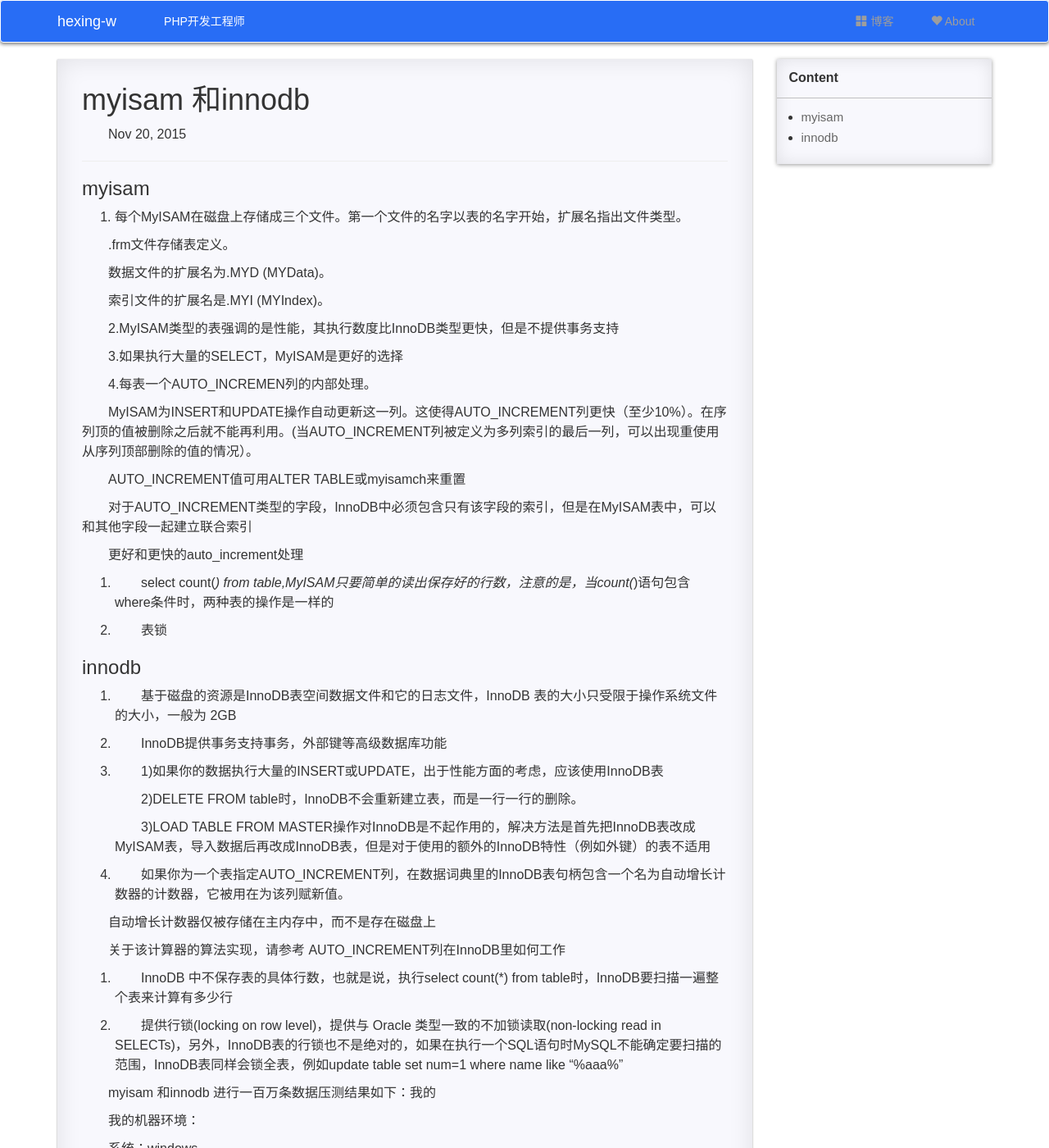
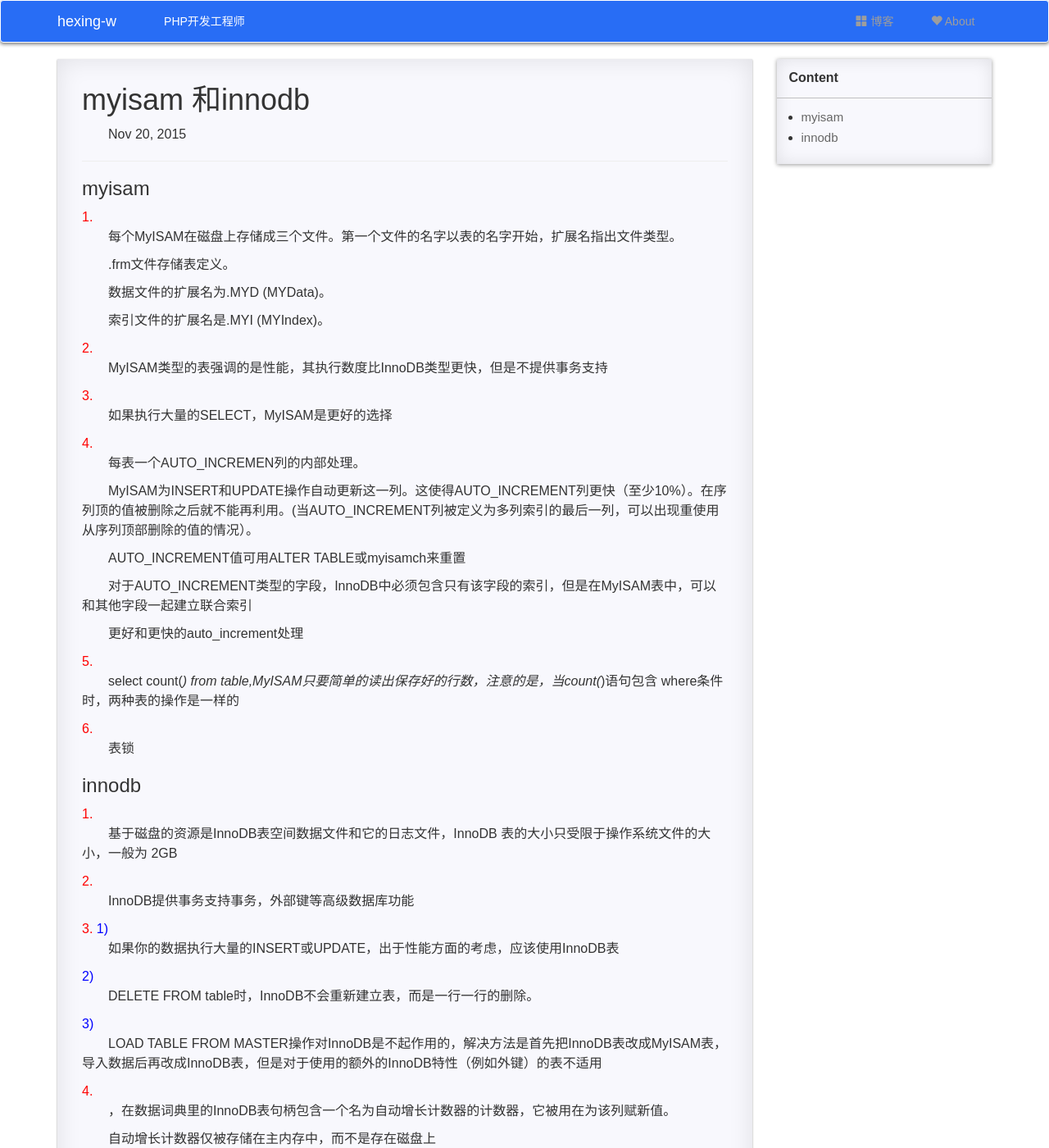
Before and after one commit to hexing-w/hexing-w.github.io, a Jekyll site: the page built from _posts/2015-11-20-myisam和innodb 的比较.md, in a window 1280 px wide and 1400 px high. Shown: the whole window at 82% size. Built offline with Jekyll 4.4.1, drawn with Linux system fonts in a browser that asks for light colours; nearby versions of some CDN libraries; comment, search, counter and statistics services are not loaded; a style sheet for code colours, icons or effects is not loaded.

Commit message:
Update 2015-11-20-myisam和innodb 的比较.md

```diff
--- a/_posts/2015-11-20-myisam和innodb 的比较.md
+++ b/_posts/2015-11-20-myisam和innodb 的比较.md
@@ -10,7 +10,8 @@ excerpt: mysql
 {:toc}
 
 ### myisam
-1. 每个MyISAM在磁盘上存储成三个文件。第一个文件的名字以表的名字开始，扩展名指出文件类型。
+
+<font color="red">1.</font> 每个MyISAM在磁盘上存储成三个文件。第一个文件的名字以表的名字开始，扩展名指出文件类型。
 
   .frm文件存储表定义。
 
@@ -18,11 +19,14 @@ excerpt: mysql
 
   索引文件的扩展名是.MYI (MYIndex)。
 
-2.MyISAM类型的表强调的是性能，其执行数度比InnoDB类型更快，但是不提供事务支持
 
-3.如果执行大量的SELECT，MyISAM是更好的选择
+<font color="red">2.</font>MyISAM类型的表强调的是性能，其执行数度比InnoDB类型更快，但是不提供事务支持
 
-4.每表一个AUTO_INCREMEN列的内部处理。
+
+<font color="red">3.</font>如果执行大量的SELECT，MyISAM是更好的选择
+
+
+<font color="red">4.</font>每表一个AUTO_INCREMEN列的内部处理。
 
   MyISAM为INSERT和UPDATE操作自动更新这一列。这使得AUTO_INCREMENT列更快（至少10%）。在序列顶的值被删除之后就不能再利用。(当AUTO_INCREMENT列被定义为多列索引的最后一列，可以出现重使用从序列顶部删除的值的情况）。
 
@@ -32,32 +36,36 @@ excerpt: mysql
 
   更好和更快的auto_increment处理
 
-5. select count(*) from table,MyISAM只要简单的读出保存好的行数，注意的是，当count(*)语句包含   where条件时，两种表的操作是一样的
 
-6. 表锁
+<font color="red">5.</font> select count(*) from table,MyISAM只要简单的读出保存好的行数，注意的是，当count(*)语句包含   where条件时，两种表的操作是一样的
+
+
+<font color="red">6.</font> 表锁
 
 ###innodb
 
-1. 基于磁盘的资源是InnoDB表空间数据文件和它的日志文件，InnoDB 表的大小只受限于操作系统文件的大小，一般为 2GB
 
-2. InnoDB提供事务支持事务，外部键等高级数据库功能
-
-3. 1)如果你的数据执行大量的INSERT或UPDATE，出于性能方面的考虑，应该使用InnoDB表
-
-   2)DELETE   FROM table时，InnoDB不会重新建立表，而是一行一行的删除。
-
-   3)LOAD   TABLE FROM MASTER操作对InnoDB是不起作用的，解决方法是首先把InnoDB表改成MyISAM表，导入数据后再改成InnoDB表，但是对于使用的额外的InnoDB特性（例如外键）的表不适用
+<font color="red">1.</font> 基于磁盘的资源是InnoDB表空间数据文件和它的日志文件，InnoDB 表的大小只受限于操作系统文件的大小，一般为 2GB
 
 
-4. 如果你为一个表指定AUTO_INCREMENT列，在数据词典里的InnoDB表句柄包含一个名为自动增长计数器的计数器，它被用在为该列赋新值。
+<font color="red">2.</font> InnoDB提供事务支持事务，外部键等高级数据库功能
+
+
+<font color="red">3.</font> <font color="blue">1)</font>如果你的数据执行大量的INSERT或UPDATE，出于性能方面的考虑，应该使用InnoDB表
+
+<font color="blue">2)</font>DELETE   FROM table时，InnoDB不会重新建立表，而是一行一行的删除。
+
+<font color="blue">3)</font>LOAD   TABLE FROM MASTER操作对InnoDB是不起作用的，解决方法是首先把InnoDB表改成MyISAM表，导入数据后再改成InnoDB表，但是对于使用的额外的InnoDB特性（例如外键）的表不适用
+
+<font color="red">4. </font>，在数据词典里的InnoDB表句柄包含一个名为自动增长计数器的计数器，它被用在为该列赋新值。
 
   自动增长计数器仅被存储在主内存中，而不是存在磁盘上
 
   关于该计算器的算法实现，请参考 AUTO_INCREMENT列在InnoDB里如何工作
 
-5. InnoDB 中不保存表的具体行数，也就是说，执行select count(*) from table时，InnoDB要扫描一遍整个表来计算有多少行
+<font color="red">5.</font> InnoDB 中不保存表的具体行数，也就是说，执行select count(*) from table时，InnoDB要扫描一遍整个表来计算有多少行
 
-6. 提供行锁(locking on row level)，提供与 Oracle 类型一致的不加锁读取(non-locking read in
+<font color="red">6.</font> 提供行锁(locking on row level)，提供与 Oracle 类型一致的不加锁读取(non-locking read in
    SELECTs)，另外，InnoDB表的行锁也不是绝对的，如果在执行一个SQL语句时MySQL不能确定要扫描的范围，InnoDB表同样会锁全表，例如update table set num=1 where name like “%aaa%”
 
 
```
